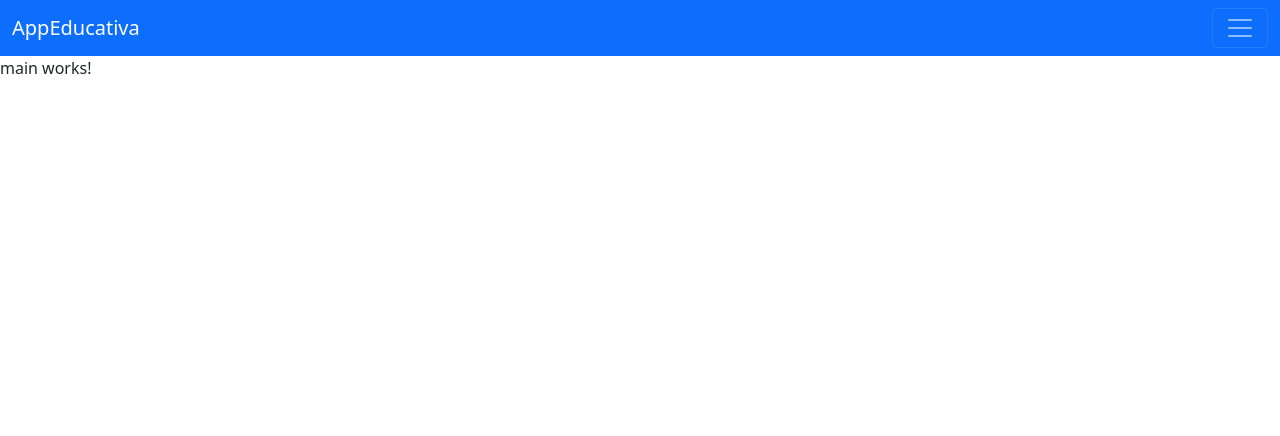
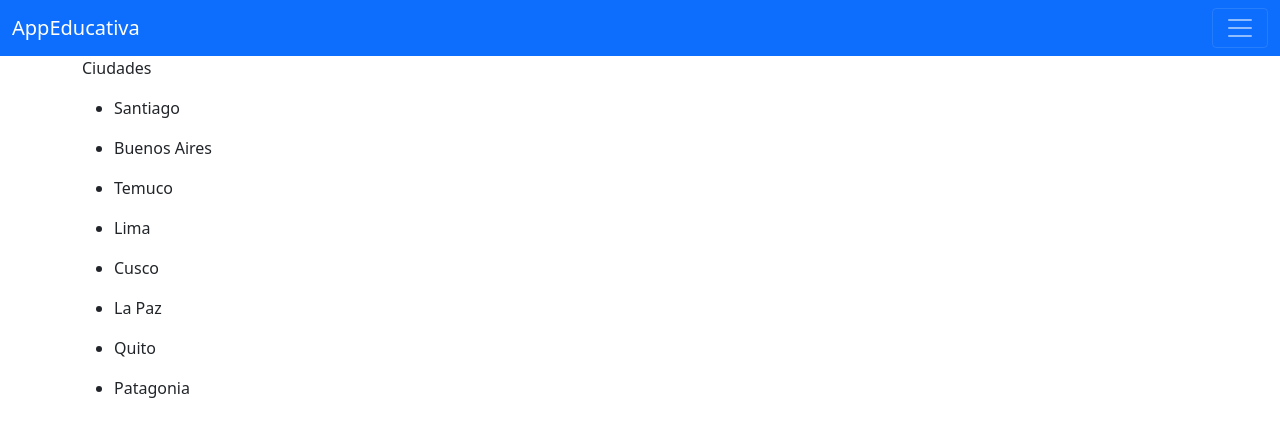
Before and after one commit to cbustamante777duoc/appEducativaAngular, an Angular app: page /main in a window 1280 px wide. Shown: the top 436 px of the page. Built offline with nearby package versions, Linux system fonts and the light colour scheme.

Commit message:
uso de ngFor

```diff
--- a/src/app/componentes/main/main.component.html
+++ b/src/app/componentes/main/main.component.html
@@ -1 +1,6 @@
-<p>main works!</p>
+<div class="container">
+  <p>Ciudades</p>
+  <ul *ngFor="let item of ciudades">
+    <li>{{item|titlecase}}</li>
+  </ul>
+</div>
--- a/src/app/componentes/main/main.component.ts
+++ b/src/app/componentes/main/main.component.ts
@@ -7,6 +7,8 @@ import { Component, OnInit } from '@angular/core';
 })
 export class MainComponent implements OnInit {
 
+  ciudades:string[] = ['santiago','buenos aires','temuco','lima','cusco','la paz','quito','patagonia'];
+
   constructor() { }
 
   ngOnInit(): void {
--- a/src/app/componentes/tiempo/tiempo.component.html
+++ b/src/app/componentes/tiempo/tiempo.component.html
@@ -2,7 +2,7 @@
   <div class="row mb-3">
     <br>
     <h4>Consulta del tiempo por cuidad</h4>
-
+    <h5> fecha de hoy: {{fechaActual | date:'MMM d, y'}}</h5>
     <!--Formulario-->
     <div class="col-lg-6 alineacion card">
       <!--uso del formGroup que va a activar el metodo consultar-->
@@ -40,18 +40,19 @@
         </div>
       </form>
       <p class="text-danger" *ngIf="showError">{{mensajeError}}</p>
+
     </div>
 
     <!--Card-->
     <div class="col-lg-6 alineacion  ">
       <div class="card margen">
         <ul>
-          <li>ciudad:{{name}}</li>
+          <li>ciudad:{{name | titlecase }} </li>
           <li>Temperatura:{{temperatura}}</li>
           <li>Humedad:{{humedad}}</li>
-          <li>Latitud:{{latitud}}</li>
+          <li>Latitud:{{latitud | number : '1.0-2'}}</li>
           <li>Longitud:{{longitud}}</li>
-          <li>Descripcion:{{descripcion}}</li>
+          <li>Descripcion:{{descripcion | titlecase }}</li>
         </ul>
       </div>
     </div>
--- a/src/app/componentes/tiempo/tiempo.component.ts
+++ b/src/app/componentes/tiempo/tiempo.component.ts
@@ -20,6 +20,7 @@ export class TiempoComponent implements OnInit {
   descripcion:string;
   showError:boolean;
   mensajeError:string;
+  fechaActual = new Date();
 
   constructor(private formbuilder:FormBuilder,private _temperatura:TemperaturaService) {
 
@@ -43,6 +44,7 @@ export class TiempoComponent implements OnInit {
   }
 
 
+
   consultar(){
     this.showError = false;
     console.log("datos ",this.formulario);
@@ -51,11 +53,12 @@ export class TiempoComponent implements OnInit {
       .subscribe(respuesta =>{
         this.tiempo = respuesta;
         this.name = this.tiempo.name;
-        this.temperatura = this.tiempo.main.temp;
         this.humedad = this.tiempo.main.humidity;
         this.latitud = this.tiempo.coord.lat;
         this.longitud = this.tiempo.coord.lon;
         this.descripcion = this.tiempo.weather[0].description;
+        this.temperatura = this.tiempo.main.temp ;
+        this.convertirACelcius(this.temperatura);
         console.log(respuesta);
       },
        error =>{
@@ -66,4 +69,12 @@ export class TiempoComponent implements OnInit {
        })
   }
 
+  convertirACelcius(temperaturaActual){
+
+    temperaturaActual = this.temperatura * 9.0 / 5.0 + 32;
+
+    return temperaturaActual;
+
+  }
+
 }
```
